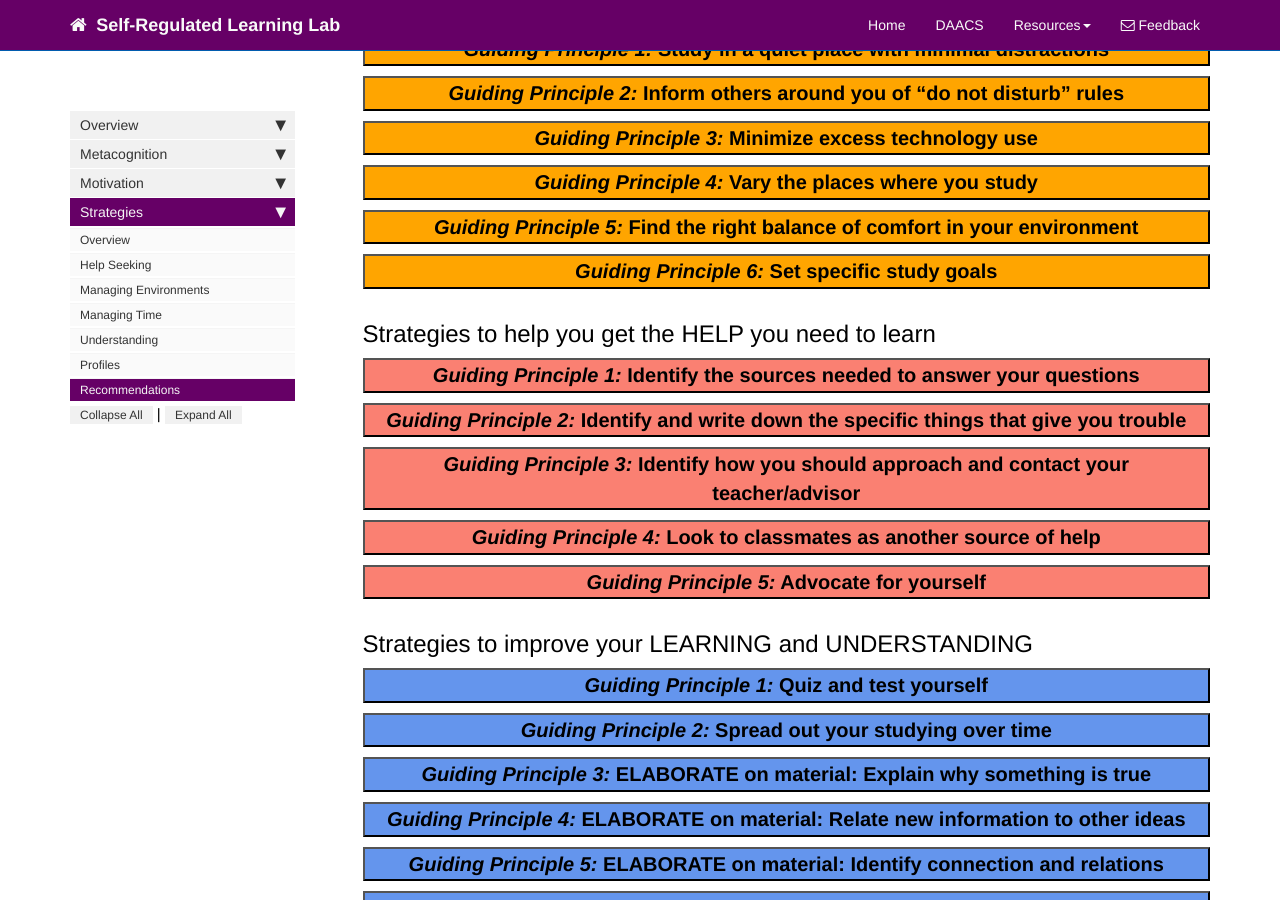
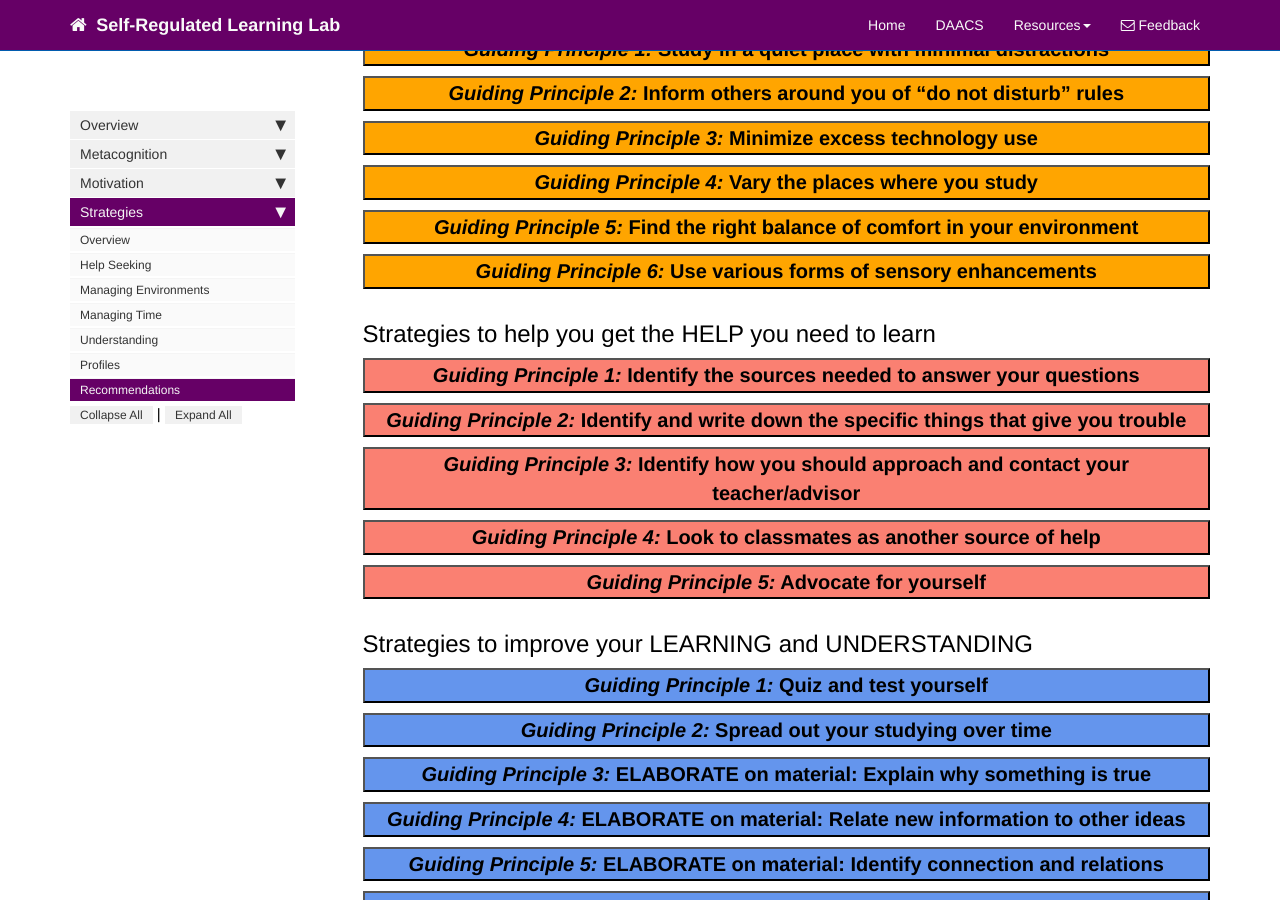
Before and after one commit to dfranklin02/SRL, a Jekyll site: the page built from docs/pages/strategies/strategies_recommendations.md, in a window 1280 px wide and 900 px high, scrolled down 1296 px. Built offline with Jekyll 4.4.1, drawn with Linux system fonts in a browser that asks for light colours; nearby versions of some CDN libraries; comment, search, counter and statistics services are not loaded.

Commit message:
Update strategies_recommendations.md

```diff
--- a/docs/pages/strategies/strategies_recommendations.md
+++ b/docs/pages/strategies/strategies_recommendations.md
@@ -214,7 +214,7 @@ While studying, you shouldn’t feel uncomfortable in your environment, but you
 <br>
 </div>
 
-<button data-toggle="collapse" data-target="#environmentrec6" style="background-color:Orange; width:100%; font-size:20px"><b><i>Guiding Principle 6:</i> Set specific study goals</b></button>
+<button data-toggle="collapse" data-target="#environmentrec6" style="background-color:Orange; width:100%; font-size:20px"><b><i>Guiding Principle 6:</i> Use various forms of sensory enhancements </b></button>
 
 <div id="environmentrec6" class="collapse">
 Scented candles, classical music, or white noise may help keep you relaxed and focused throughout a study session. They can provide appropriate sensory enhancements, which can make studying feel easier, without distracting you from your work. Obviously, these things only work if YOU learn that they actually help you. Different people have different ways to relax and induce relaxation. Use those that work best for you.
```
